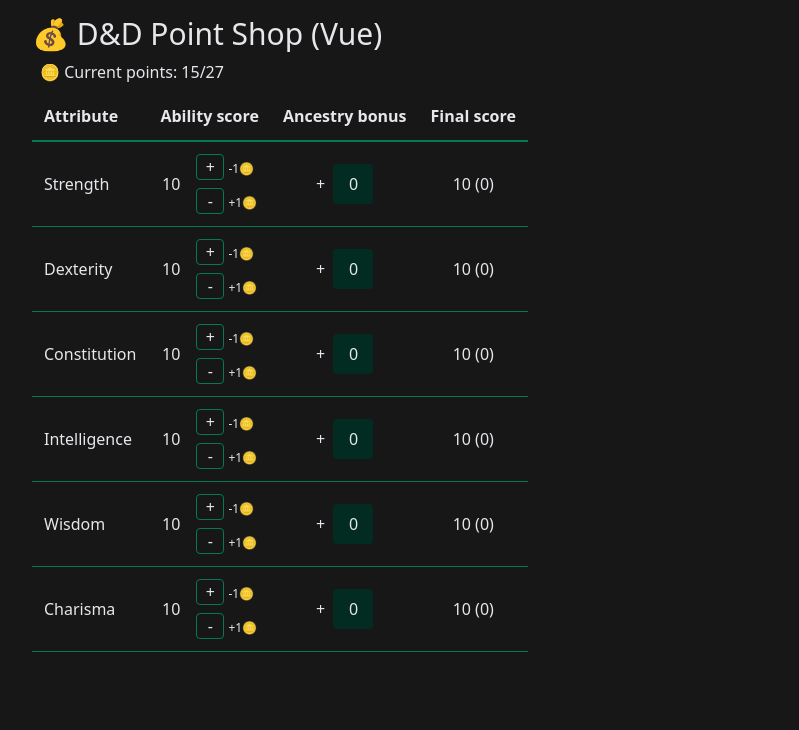
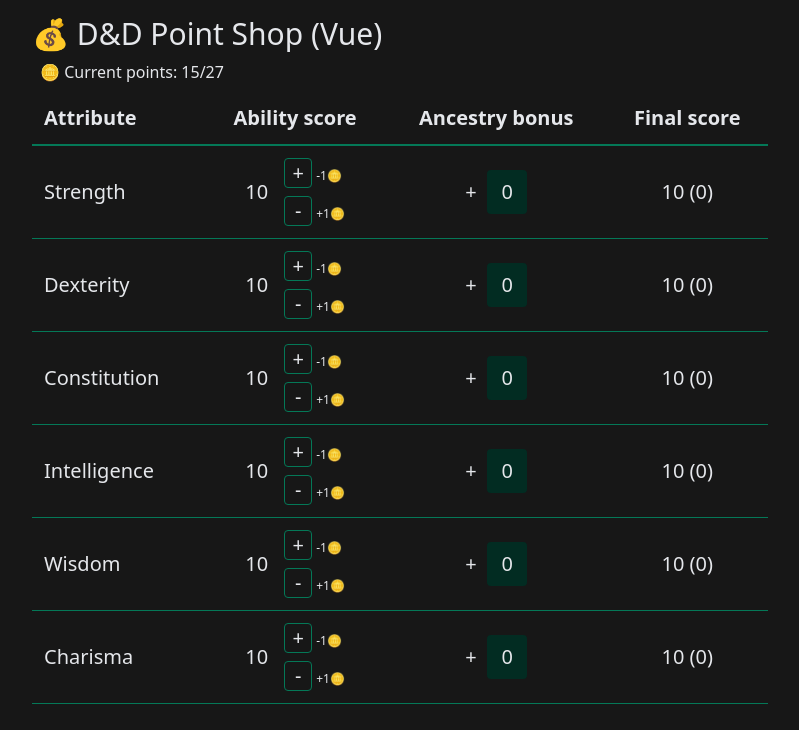
Before and after one commit to daruufex/dnd-point-shop-vue, a Vue app: page / in a window 1280 px wide. Shown: the top 730 px of the page, without its empty margins (240-1039 px from the left). Built offline with nearby package versions, Linux system fonts and the light colour scheme.

Commit message:
Fix typo

```diff
--- a/src/components/StatList.vue
+++ b/src/components/StatList.vue
@@ -5,7 +5,7 @@
 </script>
 
 <template>
-  <table classe="w-full text-md md:text-xl">
+  <table class="w-full text-md md:text-xl">
     <thead>
       <tr class="border-b-2 border-b-emerald-700">
         <th class="p-2 md:p-3 text-left">Attribute</th>
```
